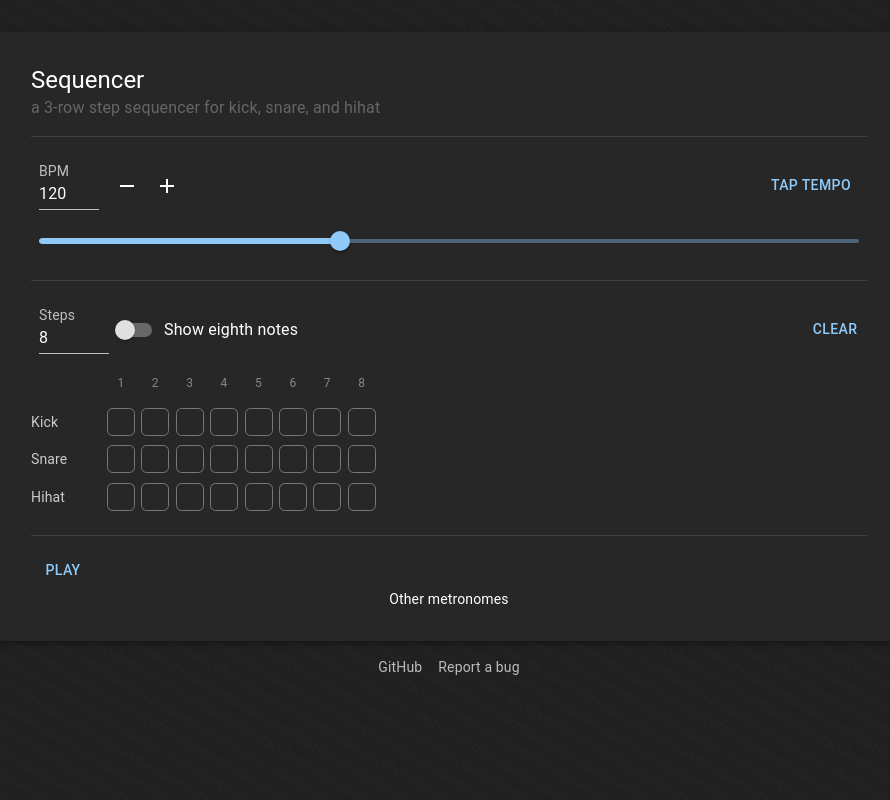
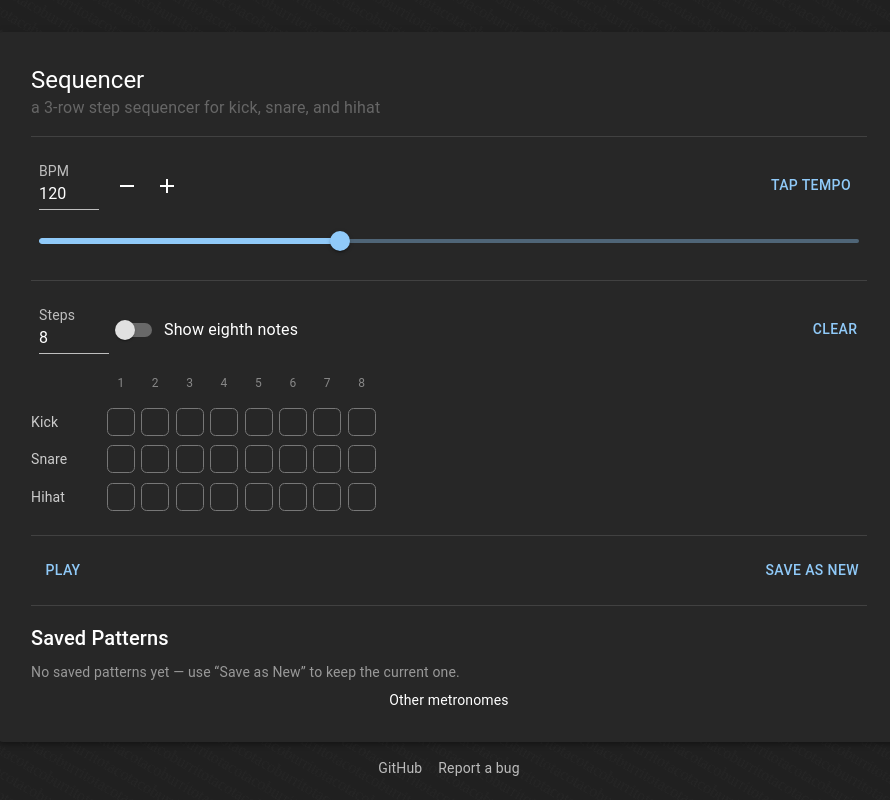
Before and after one commit to evinism/tacotacoburrito, a Next.js app: page /sequencer in a window 1280 px wide. Shown: the whole page, without its empty margins (191-1081 px from the left). Built offline with nearby package versions, Linux system fonts and the light colour scheme; what @mui/material-nextjs would draw is missing.

Commit message:
enh: add saved patterns

```diff
--- a/src/metronome/sequencer/page.tsx
+++ b/src/metronome/sequencer/page.tsx
@@ -11,6 +11,7 @@ import { scaleBPM, invScaleBPM, TEMPO_SLIDER_MAX } from "@/metronome/core/tempo"
 import { Measure, Measures } from "@/metronome/core/types";
 import GlobalKeydownListener from "@/metronome/shared/globalkeydownlistener";
 
+import PatternList, { PatternState, usePatterns } from "./patterns";
 import styles from "./sequencer.module.css";
 
 import {
@@ -179,6 +180,24 @@ const SequencerMetronome = () => {
 
   const clearGrid = () => {
     setGrid(emptyGrid(steps));
+  };
+
+  const { patterns, saveNew, overwrite, rename, remove } = usePatterns();
+
+  const currentPattern: PatternState = {
+    bpm,
+    steps,
+    showEighths,
+    grid: effectiveGrid,
+  };
+
+  const loadPattern = (pattern: PatternState) => {
+    setBpm(pattern.bpm);
+    setSteps(pattern.steps);
+    setShowEighths(pattern.showEighths);
+    // Resize defensively — a pattern saved before a shape change could carry a
+    // grid that disagrees with its own step count.
+    setGrid(resizeGrid(pattern.grid, pattern.steps));
   };
 
   const activeStep = playing ? currentBeat % steps : -1;
@@ -353,7 +372,20 @@ const SequencerMetronome = () => {
           </span>
         </Tooltip>
         <GlobalKeydownListener onKeyDown={togglePlaying} keyFilter=" " />
+        <div className={styles.Spacer} />
+        <Button onClick={() => saveNew(currentPattern)}>Save as New</Button>
       </div>
+
+      <Divider />
+
+      <PatternList
+        patterns={patterns}
+        onLoad={loadPattern}
+        onOverwrite={(id) => overwrite(id, currentPattern)}
+        onRename={rename}
+        onRemove={remove}
+      />
+
       <Typography variant="body2" className={styles.BackLink}>
         <a href="/metronomes">Other metronomes</a>
       </Typography>
--- /dev/null
+++ b/src/metronome/sequencer/patterns.tsx
@@ -0,0 +1,213 @@
+import {
+  Box,
+  Button,
+  IconButton,
+  TextField,
+  Tooltip,
+  Typography,
+} from "@mui/material";
+import DeleteIcon from "@mui/icons-material/Delete";
+import SaveIcon from "@mui/icons-material/Save";
+import ArrowDownwardIcon from "@mui/icons-material/ArrowDownward";
+import ArrowUpwardIcon from "@mui/icons-material/ArrowUpward";
+
+import { usePersistentState } from "@/hooks";
+
+import styles from "./sequencer.module.css";
+
+// The full sequencer state a pattern round-trips. Structurally compatible with
+// the frontend's `Grid` without importing it, which would make this module and
+// page.tsx circular.
+export interface PatternState {
+  bpm: number;
+  steps: number;
+  showEighths: boolean;
+  grid: Record<string, boolean[]>;
+}
+
+export interface SavedPattern extends PatternState {
+  // Stable identity, so renaming a pattern isn't a delete-and-recreate and two
+  // patterns may share a name.
+  id: string;
+  name: string;
+  createdAt: number;
+  updatedAt: number;
+}
+
+const formatDate = (timestamp: number) =>
+  new Date(timestamp).toLocaleString(undefined, {
+    month: "short",
+    day: "numeric",
+    year: "numeric",
+    hour: "numeric",
+    minute: "2-digit",
+  });
+
+export const usePatterns = () => {
+  const [patterns, setPatterns] = usePersistentState<SavedPattern[]>(
+    "sequencer/patterns",
+    []
+  );
+
+  const update = (id: string, changes: Partial<SavedPattern>) =>
+    setPatterns(
+      patterns.map((pattern) =>
+        pattern.id === id
+          ? { ...pattern, ...changes, updatedAt: Date.now() }
+          : pattern
+      )
+    );
+
+  const saveNew = (state: PatternState) => {
+    const now = Date.now();
+    setPatterns([
+      ...patterns,
+      {
+        ...state,
+        id: crypto.randomUUID(),
+        name: `Pattern ${patterns.length + 1}`,
+        createdAt: now,
+        updatedAt: now,
+      },
+    ]);
+  };
+
+  const overwrite = (id: string, state: PatternState) => update(id, state);
+  const rename = (id: string, name: string) => update(id, { name });
+  const remove = (id: string) =>
+    setPatterns(patterns.filter((pattern) => pattern.id !== id));
+
+  return { patterns, saveNew, overwrite, rename, remove };
+};
+
+interface PatternListProps {
+  patterns: SavedPattern[];
+  onLoad: (pattern: SavedPattern) => void;
+  onOverwrite: (id: string) => void;
+  onRename: (id: string, name: string) => void;
+  onRemove: (id: string) => void;
+}
+
+const PatternList = ({
+  patterns,
+  onLoad,
+  onOverwrite,
+  onRename,
+  onRemove,
+}: PatternListProps) => {
+  // Display-only ordering — the underlying store keeps insertion order.
+  const [newestFirst, setNewestFirst] = usePersistentState<boolean>(
+    "sequencer/patternsNewestFirst",
+    true
+  );
+
+  const sorted = patterns
+    .slice()
+    .sort((a, b) =>
+      newestFirst ? b.updatedAt - a.updatedAt : a.updatedAt - b.updatedAt
+    );
+
+  return (
+    <>
+      <Box className={styles.PatternsHeader}>
+        <Typography variant="h6" className={styles.PatternsTitle}>
+          Saved Patterns
+        </Typography>
+        <div className={styles.Spacer} />
+        {patterns.length > 0 && (
+          <Button
+            size="small"
+            onClick={() => setNewestFirst(!newestFirst)}
+            startIcon={
+              newestFirst ? (
+                <ArrowDownwardIcon fontSize="small" />
+              ) : (
+                <ArrowUpwardIcon fontSize="small" />
+              )
+            }
+          >
+            {newestFirst ? "Newest first" : "Oldest first"}
+          </Button>
+        )}
+      </Box>
+      {patterns.length === 0 ? (
+        <Typography variant="body2" className={styles.PatternsEmpty}>
+          No saved patterns yet — use “Save as New” to keep the current one.
+        </Typography>
+      ) : (
+        <PatternRows
+          patterns={sorted}
+          onLoad={onLoad}
+          onOverwrite={onOverwrite}
+          onRename={onRename}
+          onRemove={onRemove}
+        />
+      )}
+    </>
+  );
+};
+
+const PatternRows = ({
+  patterns,
+  onLoad,
+  onOverwrite,
+  onRename,
+  onRemove,
+}: PatternListProps) => {
+  return (
+    <Box className={styles.Patterns}>
+      {patterns.map((pattern) => (
+        <div key={pattern.id} className={styles.PatternRow}>
+          <TextField
+            className={styles.PatternName}
+            variant="standard"
+            size="small"
+            value={pattern.name}
+            onChange={(event) => onRename(pattern.id, event.target.value)}
+            aria-label="Pattern name"
+          />
+          <Typography variant="caption" className={styles.PatternDate}>
+            {formatDate(pattern.updatedAt)}
+          </Typography>
+          <Tooltip title="Load this pattern" enterDelay={500}>
+            <IconButton
+              size="small"
+              aria-label={`Load ${pattern.name}`}
+              onClick={() => onLoad(pattern)}
+            >
+              <Typography variant="button">Load</Typography>
+            </IconButton>
+          </Tooltip>
+          <Tooltip title="Replace with the current pattern" enterDelay={500}>
+            <IconButton
+              size="small"
+              aria-label={`Overwrite ${pattern.name}`}
+              onClick={() => {
+                if (confirm(`Replace "${pattern.name}" with the current pattern?`)) {
+                  onOverwrite(pattern.id);
+                }
+              }}
+            >
+              <SaveIcon fontSize="small" />
+            </IconButton>
+          </Tooltip>
+          <Tooltip title="Delete this pattern" enterDelay={500}>
+            <IconButton
+              size="small"
+              aria-label={`Delete ${pattern.name}`}
+              onClick={() => {
+                if (confirm(`Delete "${pattern.name}"?`)) {
+                  onRemove(pattern.id);
+                }
+              }}
+            >
+              <DeleteIcon fontSize="small" />
+            </IconButton>
+          </Tooltip>
+        </div>
+      ))}
+    </Box>
+  );
+};
+
+export default PatternList;
--- a/src/metronome/sequencer/sequencer.module.css
+++ b/src/metronome/sequencer/sequencer.module.css
@@ -125,6 +125,49 @@
   background-color: #fff;
 }
 
+/* Saved pattern list */
+.PatternsHeader {
+  display: flex;
+  align-items: center;
+  margin-bottom: 0.25rem;
+}
+
+.PatternsTitle {
+  filter: saturate(0.5);
+}
+
+.PatternsEmpty {
+  color: #999;
+  padding: 0.25rem 0 0.5rem;
+}
+
+.Patterns {
+  display: flex;
+  flex-direction: column;
+}
+
+.PatternRow {
+  display: flex;
+  align-items: center;
+  gap: 0.5rem;
+  padding: 0.25rem 0;
+}
+
+.PatternRow + .PatternRow {
+  border-top: 1px solid #555;
+}
+
+.PatternName {
+  flex-grow: 1;
+  min-width: 0;
+}
+
+.PatternDate {
+  color: #999;
+  flex-shrink: 0;
+  white-space: nowrap;
+}
+
 .BackLink {
   text-align: center;
   margin-top: 0.5rem;
```
